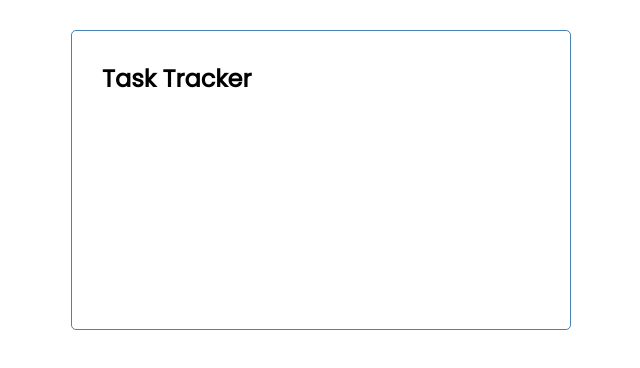
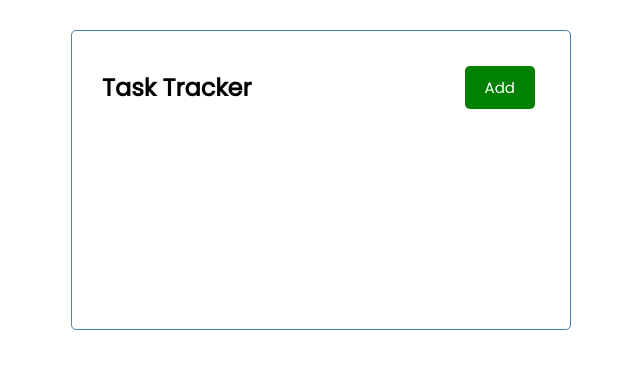
Before and after one commit to summersky1/task-tracker, a React (Create React App) app: page / in a window 1280 px wide. Shown: the top 368 px of the page, without its empty margins (319-959 px from the left). Built offline with nearby package versions, Linux system fonts and the light colour scheme.

Commit message:
Add basic button component

```diff
--- /dev/null
+++ b/src/components/Button.js
@@ -0,0 +1,20 @@
+import PropTypes from 'prop-types'
+
+const Button = ({ color, text }) => {
+  return (
+    <button style={{ backgroundColor: color }} className="btn">
+      { text }
+    </button>
+  )
+}
+
+Button.defaultProps = {
+  color: 'steelBlue'
+}
+
+Button.propTypes = {
+  text: PropTypes.string,
+  color: PropTypes.string,
+}
+
+export default Button
--- a/src/components/Header.js
+++ b/src/components/Header.js
@@ -1,9 +1,11 @@
 import PropTypes from 'prop-types'
+import Button from './Button'
 
 const Header = ({ title }) => {
   return (
-    <header>
+    <header className="header">
       <h2>{ title }</h2>
+      <Button color="green" text="Add" />
     </header>
   )
 }
```
